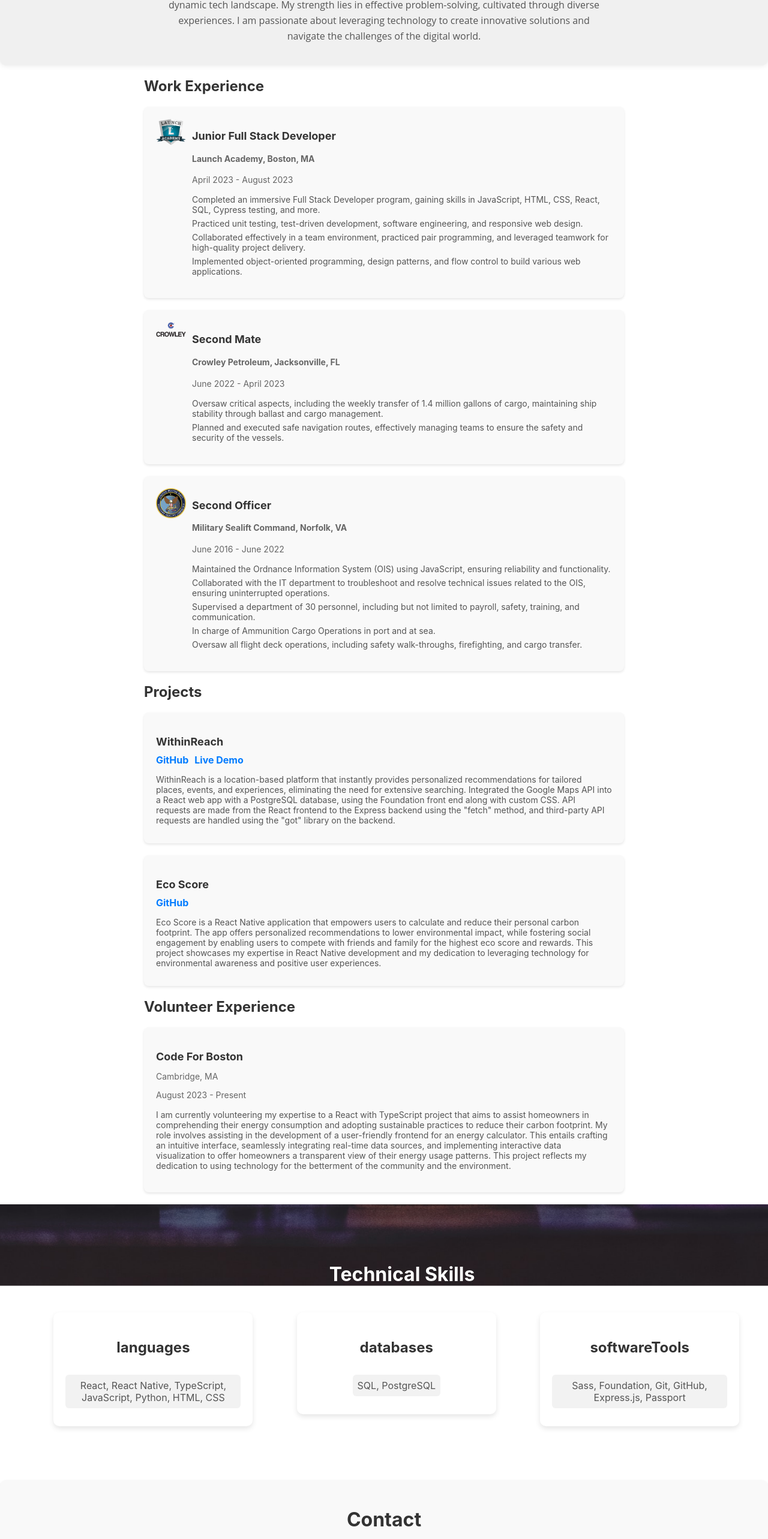
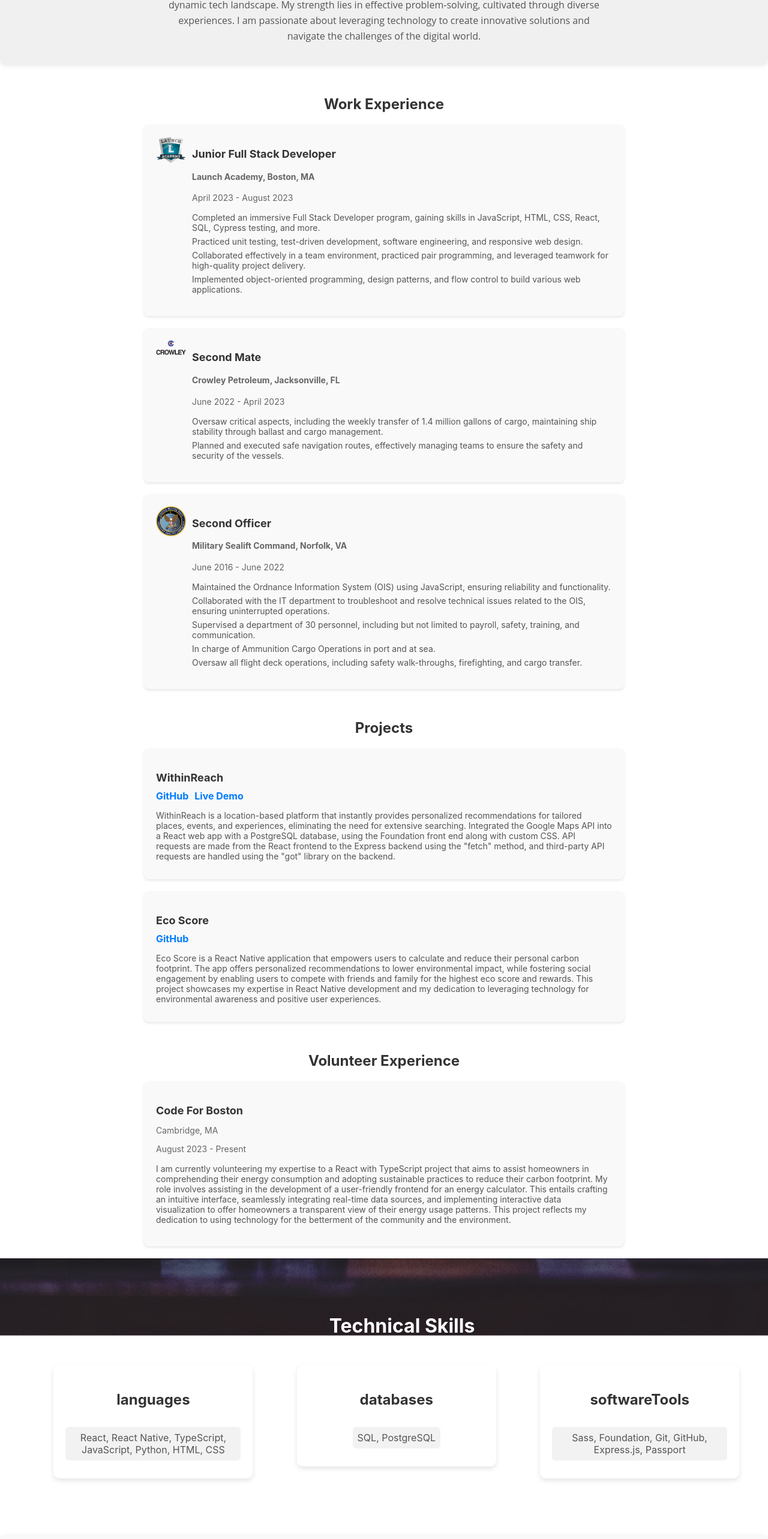
Before and after one commit to Gkimbo/personal-website, a React (Create React App) app: page / in a window 1280 px wide. Shown: the part 1432-3998 px from the top of the page at 60% size. Built offline with nearby package versions, Linux system fonts and the light colour scheme.

Commit message:
style titles

```diff
--- a/src/index.css
+++ b/src/index.css
@@ -102,6 +102,8 @@ code {
 	font-size: 24px;
 	color: #333;
 	margin-bottom: 20px;
+	margin-top: 50px;
+	text-align: center;
 }
 
 .experience-item {
@@ -148,6 +150,8 @@ code {
 	font-size: 24px;
 	color: #333;
 	margin-bottom: 20px;
+	margin-top: 50px;
+	text-align: center;
 }
 
 .project-item {
@@ -186,6 +190,8 @@ code {
 	font-size: 24px;
 	color: #333;
 	margin-bottom: 20px;
+	margin-top: 50px;
+	text-align: center;
 }
 
 .volunteer-item {
@@ -235,6 +241,7 @@ code {
 	font-size: 32px;
 	color: #fff;
 	margin-bottom: 25px;
+	margin-top: 20px;
 	text-align: center;
 }
 
@@ -290,6 +297,8 @@ code {
 	font-size: 32px;
 	color: #333;
 	margin-bottom: 20px;
+	margin-top: 20px;
+	text-align: center;
 }
 
 /* Contact Information */
```
